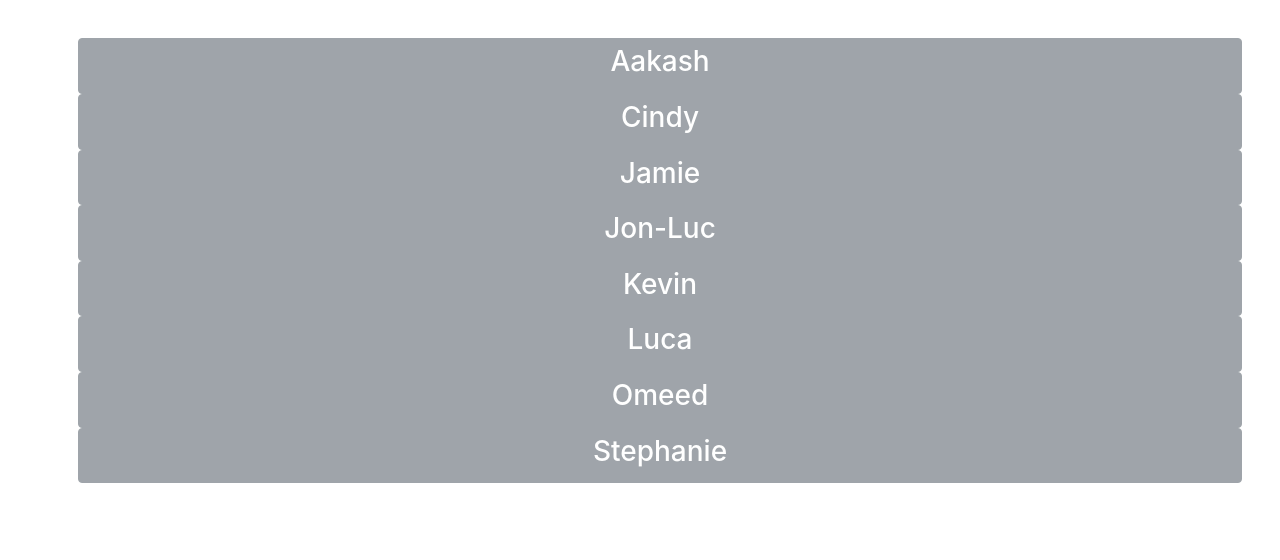
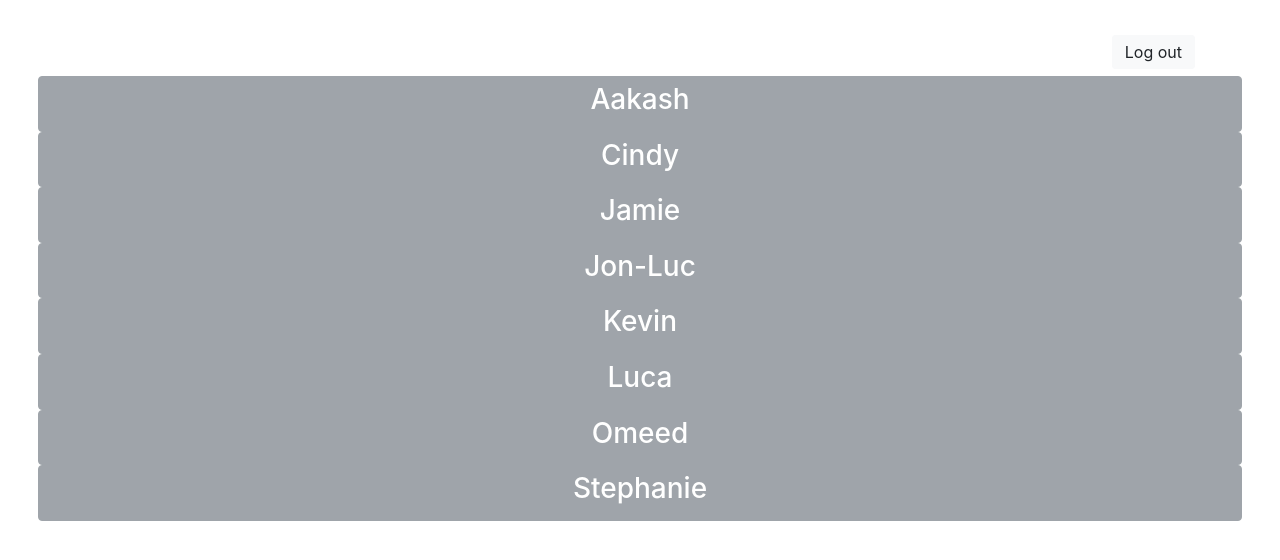
Before and after one commit to Svetlitski/sao-case-management, a Django app: page /caseworkers/ in a window 1280 px wide. Shown: the top 560 px of the page. Run offline with Django 3.2, Linux system fonts and the light colour scheme; a user stored in the database is signed in; data comes from the database, SQL or seed files in the repository; some libraries are stand-ins or nearby versions.

Commit message:
Added logout button.

```diff
--- a/cases/static/cases/style.css
+++ b/cases/static/cases/style.css
@@ -1,7 +1,8 @@
 body {
-	margin:3%;
-	padding:0;
+	margin: 3%;
 }
+
+
 
 #caseworkerList {
 	list-style-type: none;
@@ -11,6 +12,11 @@ body {
 	text-align: center;
 }
 
-#indexBtns {
+#logoutBtnDiv {
+	display: block;
+	margin-bottom: 1%;
+}
 
+#caseworkerList {
+	padding-left: 0;
 }
--- a/cases/templates/cases/base.html
+++ b/cases/templates/cases/base.html
@@ -10,9 +10,14 @@
 	<meta name="viewport" content="width=device-width, initial-scale=1, shrink-to-fit=no">
 	<title>{% block title %}{% endblock %}</title>
 </head>
+
 <body>
+{% block logout %}
+<div id="logoutBtnDiv" class="container text-right">
+<a id="logoutBtn" href="{% url 'cases:logout' %}"  class="btn btn-light btn-md d-inline">Log out</a>
+</div>
+{% endblock %}
 {% block body %}
-
 {% endblock %}
 </body>
 </html>
--- a/cases/templates/cases/login.html
+++ b/cases/templates/cases/login.html
@@ -1,7 +1,7 @@
 {% extends "cases/base.html" %}
 {% load bootstrap4 %}
 {% block title %}Login{% endblock %}
-
+{% block logout %}{% endblock %} {# Don't want a logout button on the login page #}
 {% block body %}
 <h2>Log in to your account</h2>
 <br>
--- a/cases/urls.py
+++ b/cases/urls.py
@@ -5,6 +5,7 @@ app_name = 'cases'
 urlpatterns = [
     path('login/', views.OfficeLoginView.as_view(), name='login'),
     path('', views.HomeView.as_view(), name='home'),
+    path('logout', views.logout_view, name='logout'),
     path('caseworkers/', views.IndexView.as_view(), name='index'),
     path('intake/', views.IntakeView.as_view(), name='intake'),
     path('<str:slug>/', views.PersonDetailView.as_view(), name='detail'),
--- a/cases/views.py
+++ b/cases/views.py
@@ -1,6 +1,8 @@
 from django.views import generic
 from django.contrib.auth.mixins import LoginRequiredMixin
 from django.contrib.auth.views import LoginView
+from django.contrib.auth import logout
+from django.shortcuts import redirect
 
 from .models import Person, IntakeForm
 
@@ -9,6 +11,11 @@ from .models import Person, IntakeForm
 class OfficeLoginView(LoginView):
     template_name = 'cases/login.html'
     next = '/home'
+
+
+def logout_view(request):
+    logout(request)
+    return redirect('login/')
 
 
 # List of all caseworkers, serving as a directory of sorts
```
Also changed, not shown: 1 other file.
